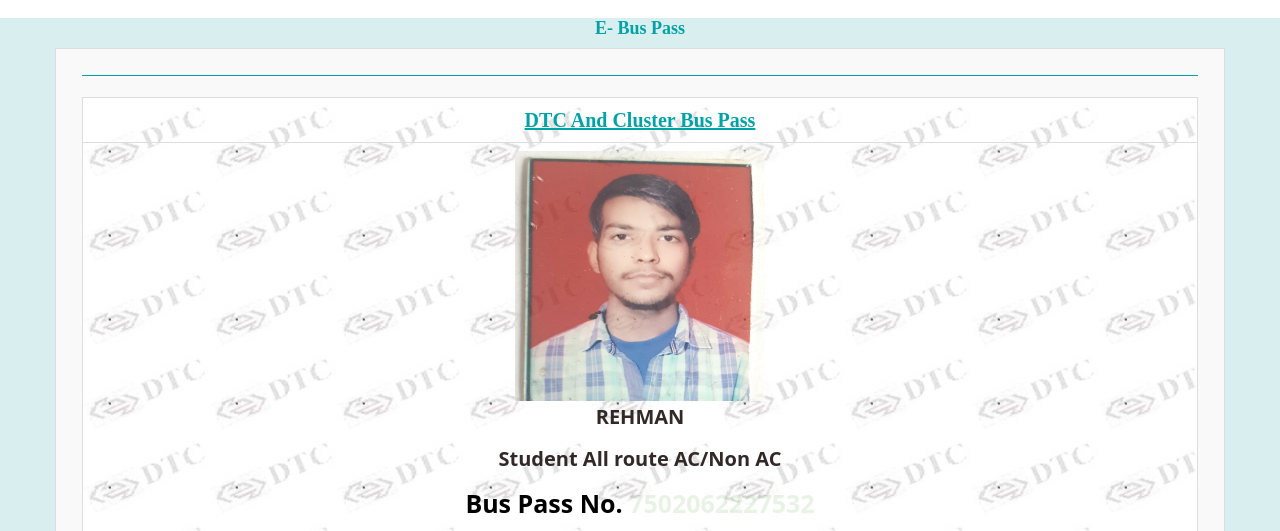
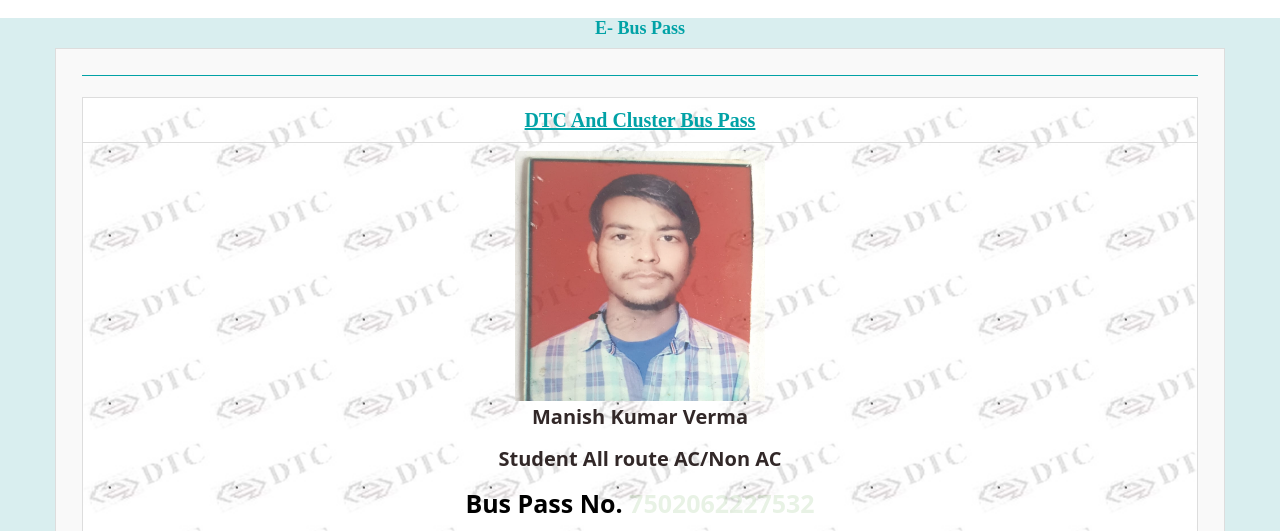
Before and after one commit to dtcpass-delhi-gov/dtcpass.delhi.gov.in-viewEPass-passno-7502062227532, a plain HTML site: page index.html in a window 1280 px wide. Shown: the top 531 px of the page. Drawn offline with Linux system fonts and the light colour scheme; files that its build step writes are made by us from their sources.

Commit message:
dfsfsfdsf
dsfdsfdsfsdf

```diff
--- a/index.html
+++ b/index.html
@@ -151,7 +151,7 @@
                                 style="opacity: 70%"
                               /><br />
                               <label style="font-size: 20px"
-                                ><b>REHMAN</b></label
+                                ><b>Manish Kumar Verma</b></label
                               ><br />
 
                               <label style="font-size: 20px"
```
